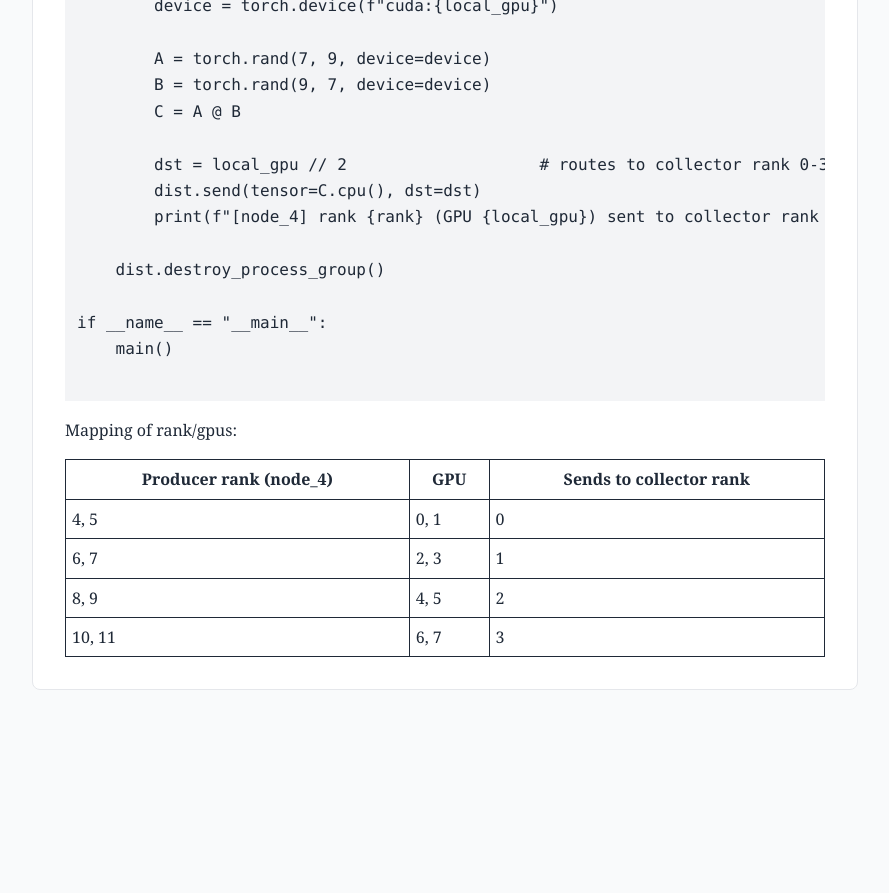
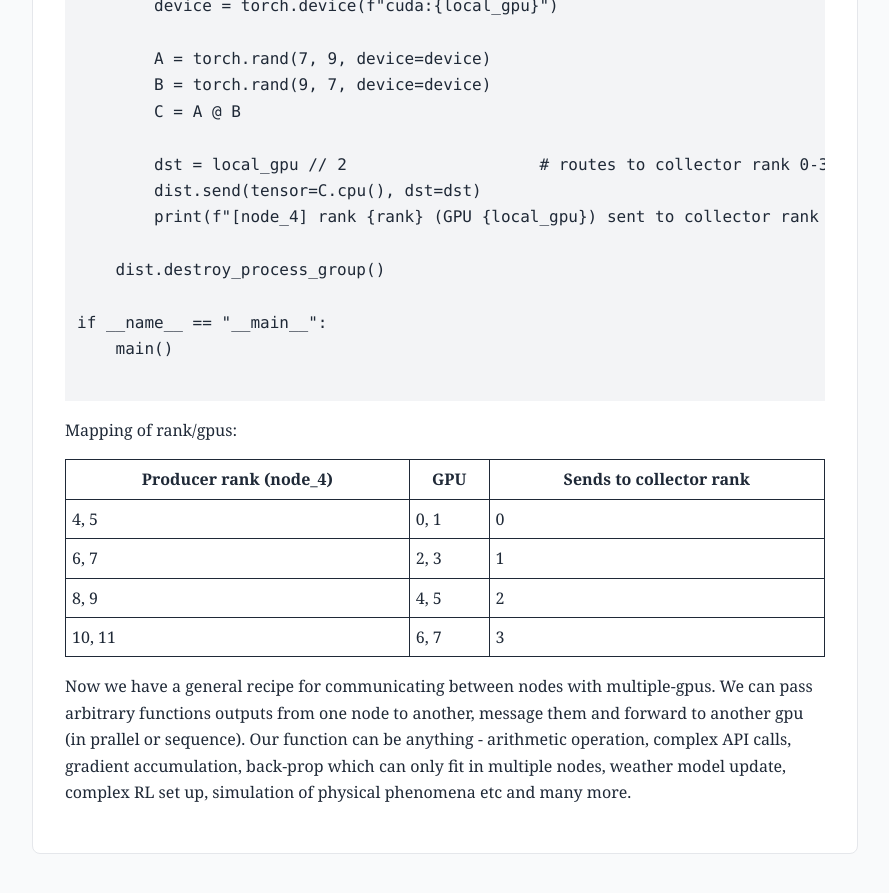
Before and after one commit to soumik-github/soumik_mandal, a Jekyll site: the page built from markdown_articles/SLURM.md, in a window 1280 px wide and 900 px high, scrolled down 7187 px. Shown: the top 893 px of the window, without its empty margins (195-1084 px from the left). Built offline with Jekyll 4.4.1, drawn with Linux system fonts in a browser that asks for light colours; before the commit the page ends 7923 px from its top, so only the background shows below that.

Commit message:
adding slurm 777

```diff
--- a/markdown_articles/SLURM.md
+++ b/markdown_articles/SLURM.md
@@ -314,3 +314,5 @@
 <td style="border: 1px solid; padding: 6px;">3</td>
 </tr>
 </table>
+
+Now we have a general recipe for communicating between nodes with multiple-gpus. We can pass arbitrary functions outputs from one node to another, message them and forward to another gpu (in prallel or sequence). Our function can be anything - arithmetic operation, complex API calls, gradient accumulation, back-prop which can only fit in multiple nodes, weather model update, complex RL set up, simulation of physical phenomena etc and many more.
```
